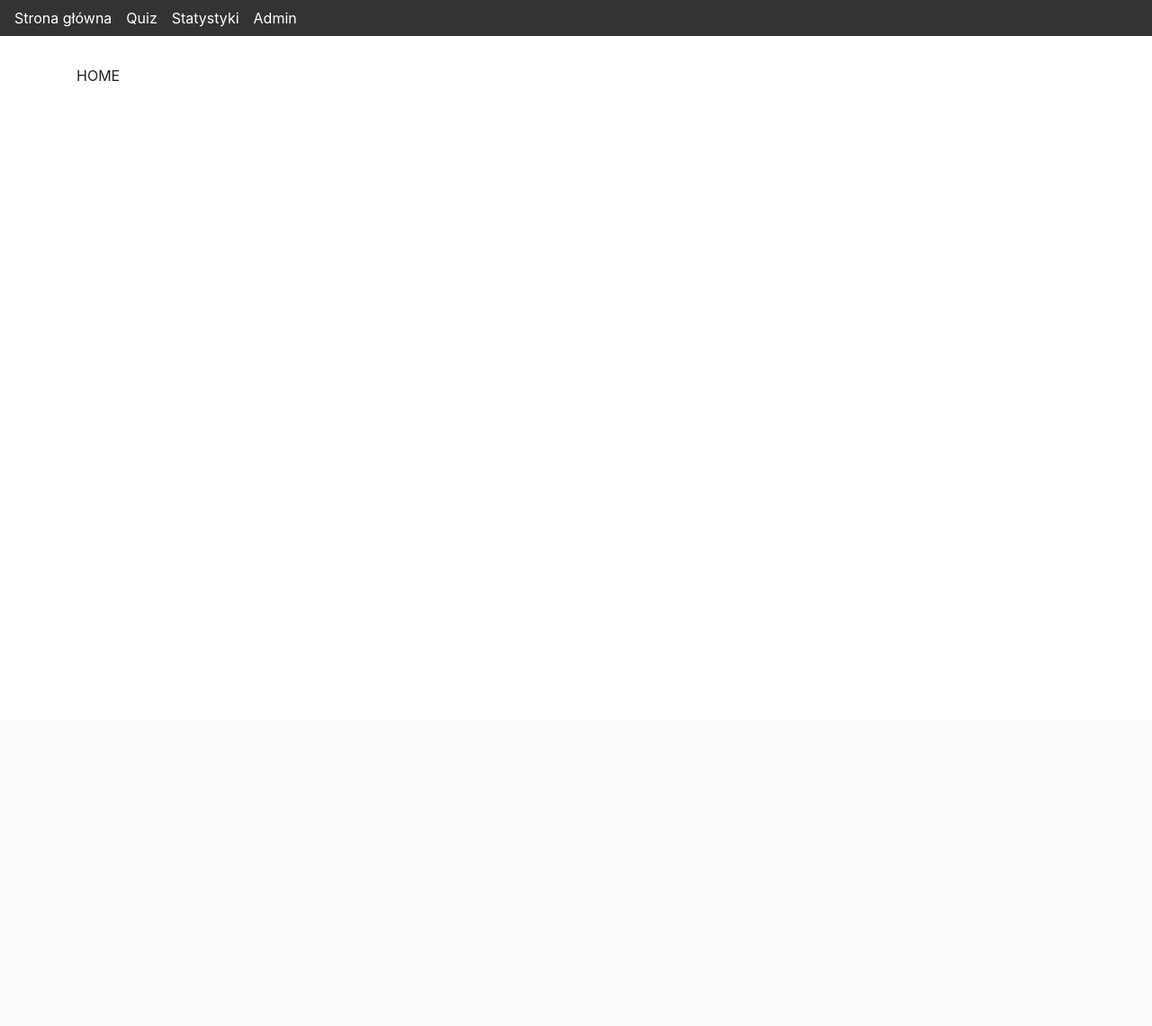
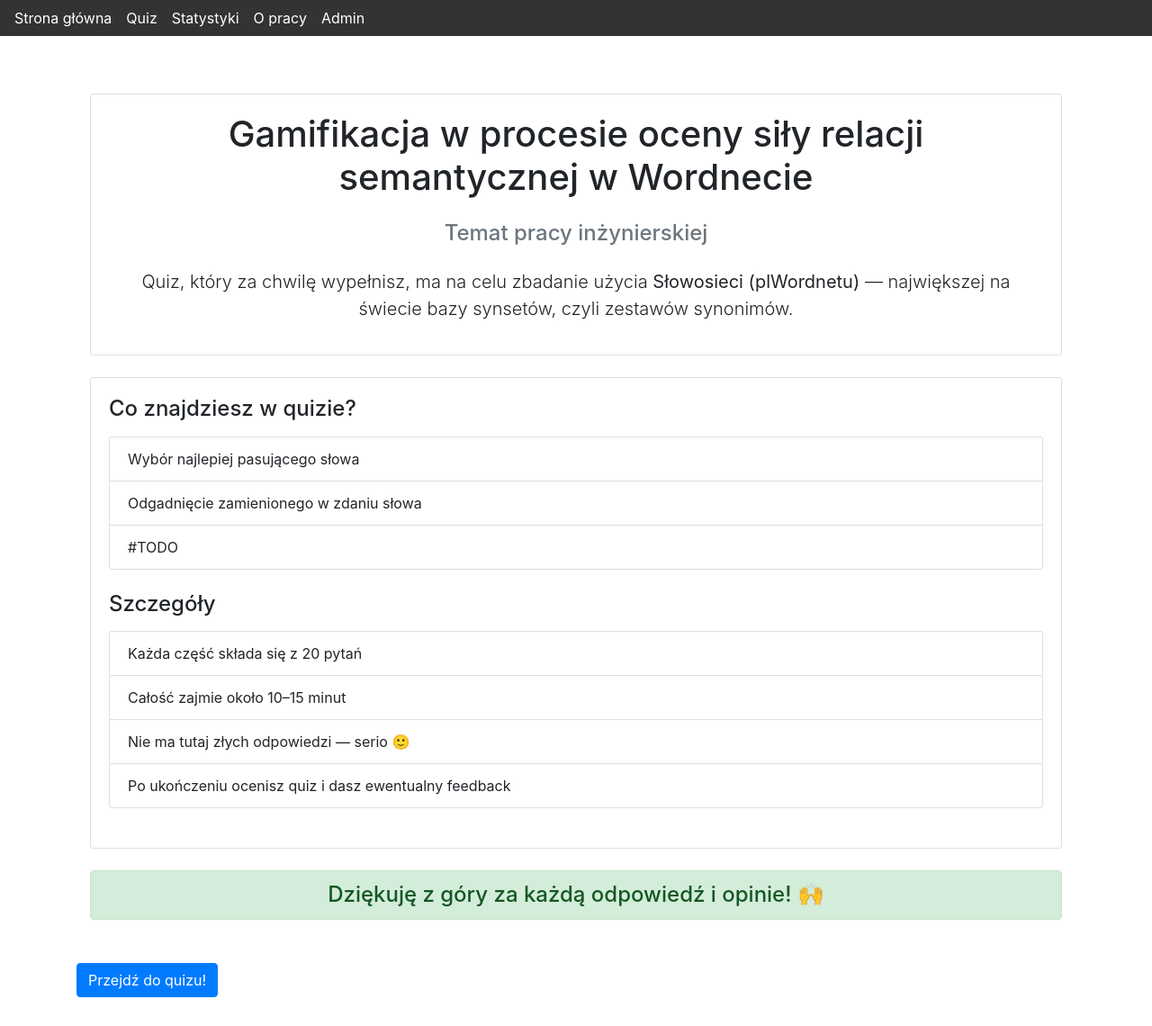
Before and after one commit to martinszkita/grywalizacja, a Django app: page / in a window 1280 px wide. Shown: the whole page at 90% size. Before the commit the page ends 90 px from the top, so only its background shows below. Run offline with Django 5.2, Linux system fonts and the light colour scheme.

Commit message:
add feedback, home, about templates

```diff
--- a/gamification/gamification/templates/gamification/home.html
+++ b/gamification/gamification/templates/gamification/home.html
@@ -1,7 +1,47 @@
-{% extends "base.html" %}
+{% extends 'base.html' %}
 
-{% block title %}Strona główna{% endblock %}
+{% block title %}
+  Strona główna
+{% endblock %}
 
 {% block content %}
-HOME
-{% endblock%}
+  <div class="container header-top">
+    <div class="card shadow-sm mb-4">
+      <div class="card-body">
+        <h1 class="card-title mb-4 text-center">Gamifikacja w procesie oceny siły relacji semantycznej w Wordnecie</h1>
+        <h4 class="text-muted text-center mb-4">Temat pracy inżynierskiej</h4>
+        <p class="lead text-center">
+          Quiz, który za chwilę wypełnisz, ma na celu zbadanie użycia
+          <strong>Słowosieci (plWordnetu)</strong> — największej na świecie bazy synsetów, czyli zestawów synonimów.
+        </p>
+      </div>
+    </div>
+
+    <div class="card shadow-sm mb-4">
+      <div class="card-body">
+        <h4 class="mb-3">Co znajdziesz w quizie?</h4>
+
+        <ul class="list-group mb-4">
+          <li class="list-group-item">Wybór najlepiej pasującego słowa</li>
+          <li class="list-group-item">Odgadnięcie zamienionego w zdaniu słowa</li>
+          <li class="list-group-item">#TODO</li>
+        </ul>
+
+        <h4 class="mb-3">Szczegóły</h4>
+
+        <ul class="list-group mb-4">
+          <li class="list-group-item">Każda część składa się z 20 pytań</li>
+          <li class="list-group-item">Całość zajmie około 10–15 minut</li>
+          <li class="list-group-item">Nie ma tutaj złych odpowiedzi — serio 🙂</li>
+          <li class="list-group-item">Po ukończeniu ocenisz quiz i dasz ewentualny feedback</li>
+        </ul>
+      </div>
+    </div>
+
+    <div class="alert alert-success text-center shadow-sm">
+      <h4 class="mb-0">Dziękuję z góry za każdą odpowiedź i opinie! 🙌</h4>
+    </div>
+  </div>
+
+  <button type="button" class="btn btn-primary">Przejdź do quizu!</button>
+{% endblock %}
--- a/gamification/gamification/urls.py
+++ b/gamification/gamification/urls.py
@@ -7,6 +7,7 @@ from django.conf.urls.static import static
 urlpatterns = [
     path('', views.home, name='home'),
     path('statystyki/', views.stats, name='stats'),
+    path('o_pracy/', views.o_pracy, name='o_pracy'),
     path('admin/', admin.site.urls),
     path('quiz/', include('quiz.urls')),
 ]
--- a/gamification/gamification/views.py
+++ b/gamification/gamification/views.py
@@ -4,6 +4,8 @@ from quiz.models import *
 def home(request):
     return render(request, 'gamification/home.html', {})
 
+def o_pracy(request):
+    return render(request, 'gamification/o_pracy.html')
 
 def stats(request):
     total_answers = QuestionAnswer.objects.all().count()
--- a/gamification/quiz/templates/quiz/feedback.html
+++ b/gamification/quiz/templates/quiz/feedback.html
@@ -7,8 +7,7 @@
     <div id="rating-slider">
       <form method="post">
         {% csrf_token %}
-        <label> {{ summary_form.user_feedback.label }} </label>
-        {{ summary_form.user_feedback }}
+        {{ form }}
         <button type="submit" class="btn btn-success btn-lg px-5 shadow">Zapisz</button>
       </form>
     </div>
--- a/gamification/quiz/templates/quiz/quiz_info.html
+++ b/gamification/quiz/templates/quiz/quiz_info.html
@@ -11,7 +11,9 @@
     <li> #TODO </li>
 <ul>
 
-<a href="{% url 'topic_choice' %}" class="btn btn-primary btn-sm" role="button" aria-pressed="true">Wybierz tematykę quizu!</a>
-<a href="{% url 'guess_replacement_question' 6 %}">skip do guess_replacement_question</a>
+<a href="{% url 'topic_choice' %}" class="btn btn-primary btn-sm" role="button" aria-pressed="true"> Wybierz tematykę quizu!</a>
+<a href="{% url 'guess_replacement_question' 6 %}" class="btn btn-primary btn-sm">skip do guess_replacement_question</a>
+<a href="{% url 'quiz_end' %}" class="btn btn-primary btn-sm">skip do quiz_end</a>
+<a href="{% url 'feedback' %}" class="btn btn-primary btn-sm">skip do feedback</a>
 
 {% endblock %}
--- a/gamification/templates/base.html
+++ b/gamification/templates/base.html
@@ -1,32 +1,47 @@
 {% load static %}
 <!DOCTYPE html>
 <html lang="pl">
+  <head>
+    <meta charset="UTF-8" />
+    <title>
+      {% block title %}
+        Gamifikacja
+      {% endblock %}
+    </title>
+    <meta name="viewport" content="width=device-width, initial-scale=1.0" />
+    <link rel="stylesheet" href="{% static 'base.css' %}" />
+    <link rel="stylesheet" href="https://cdn.jsdelivr.net/npm/bootstrap@4.0.0/dist/css/bootstrap.min.css" integrity="sha384-Gn5384xqQ1aoWXA+058RXPxPg6fy4IWvTNh0E263XmFcJlSAwiGgFAW/dAiS6JXm" crossorigin="anonymous" />
 
-<head>
-    <meta charset="UTF-8">
-    <title>{% block title %}Gamifikacja{% endblock %}</title>
-    <meta name="viewport" content="width=device-width, initial-scale=1.0">
-    <link rel="stylesheet" href="{% static 'base.css' %}">
-    <link rel="stylesheet" href="https://cdn.jsdelivr.net/npm/bootstrap@4.0.0/dist/css/bootstrap.min.css" integrity="sha384-Gn5384xqQ1aoWXA+058RXPxPg6fy4IWvTNh0E263XmFcJlSAwiGgFAW/dAiS6JXm" crossorigin="anonymous">
+    {% block extra_css %}
 
-    {% block extra_css %} {% endblock %}
-    {% block extra_head %}{% endblock %}
-
+    {% endblock %}
+    {% block extra_head %}
+    {% endblock %}
   </head>
 
   <body>
     <nav>
       <ul>
-            <li><a href="/">Strona główna</a></li>
-            <li><a href="/quiz/">Quiz</a></li>
-            <li><a href="/statystyki/">Statystyki</a></li>
-            <li><a href="/admin/">Admin</a></li>
+        <li>
+          <a href="/">Strona główna</a>
+        </li>
+        <li>
+          <a href="/quiz/">Quiz</a>
+        </li>
+        <li>
+          <a href="/statystyki/">Statystyki</a>
+        </li>
+        <li>
+          <a href="/o_pracy/">O pracy</a>
+        </li>
+        <li>
+          <a href="/admin/">Admin</a>
+        </li>
       </ul>
     </nav>
 
     <!-- Główna zawartość -->
     <div class="container">
-
       {% block content %}
 
       {% endblock %}
@@ -36,20 +51,16 @@
       {% if messages %}
         {% for message in messages %}
           <div class="alert {{ message.tags }} alert-dismissible shadow fade show" role="alert">
-                    <button type="button" class="close" data-dismiss="alert" aria-label="Close">
-                        <span aria-hidden="true">&times;</span>
-                    </button>
-                    <center>
-                    {{ message | safe }}
-                    </center>
+            <button type="button" class="close" data-dismiss="alert" aria-label="Close"><span aria-hidden="true">&times;</span></button>
+            <center>{{ message|safe }}</center>
           </div>
         {% endfor %}
       {% endif %}
     {% endblock %}
 
     <script src="https://cdn.jsdelivr.net/npm/bootstrap@5.3.3/dist/js/bootstrap.bundle.min.js"></script>
-    {% block extra_js%}
+    {% block extra_js %}
+
     {% endblock %}
-
   </body>
 </html>
```
Also changed, not shown: gamification/gamification/templates/gamification/o_pracy.html (added, +12 -0 lines), gamification/quiz/templates/quiz/quiz_end.html (+15 -7 lines), gamification/quiz/views.py (+13 -10 lines), gamification/db.sqlite3. Lines whose indentation alone changed are shown as unchanged.
